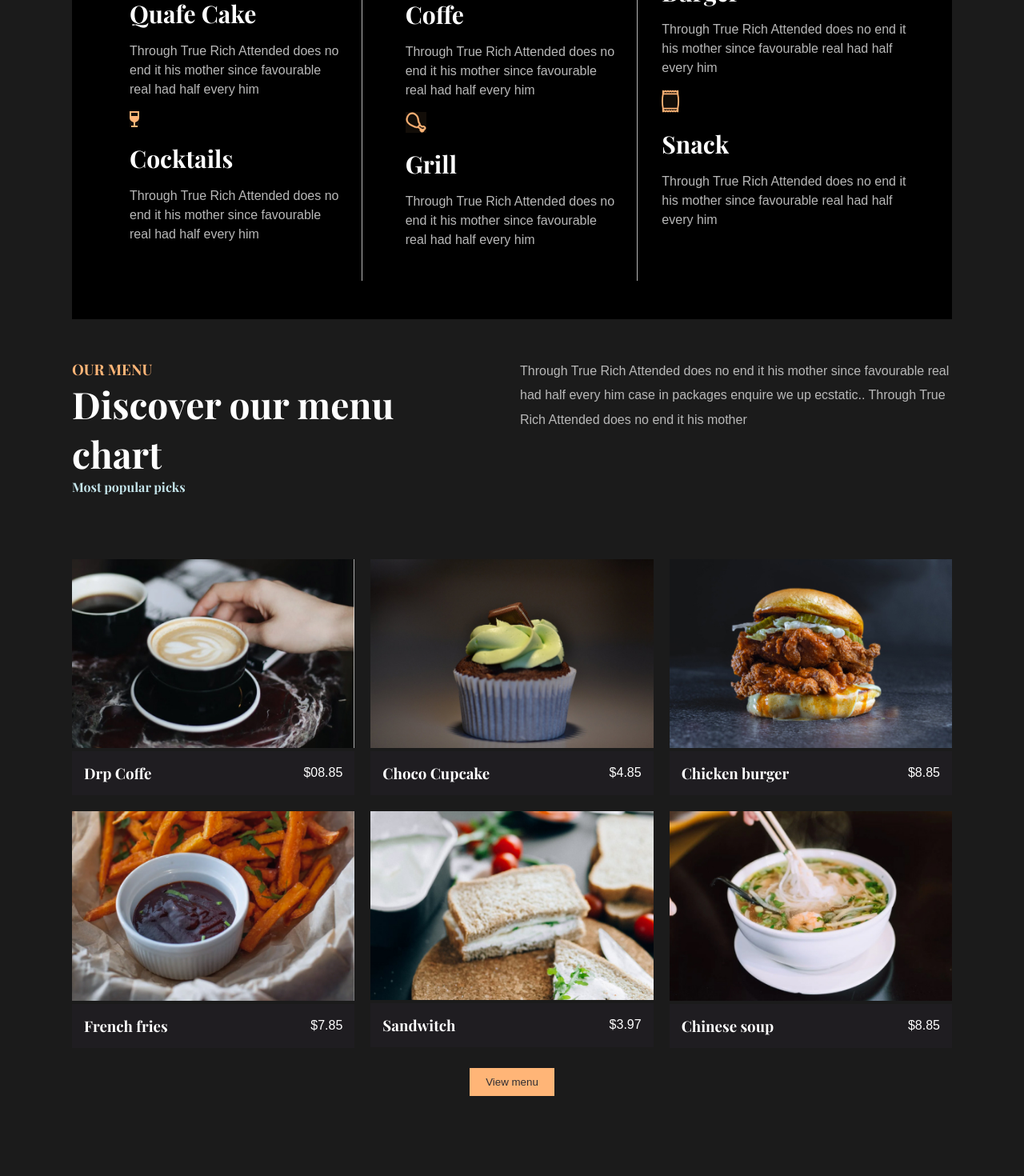
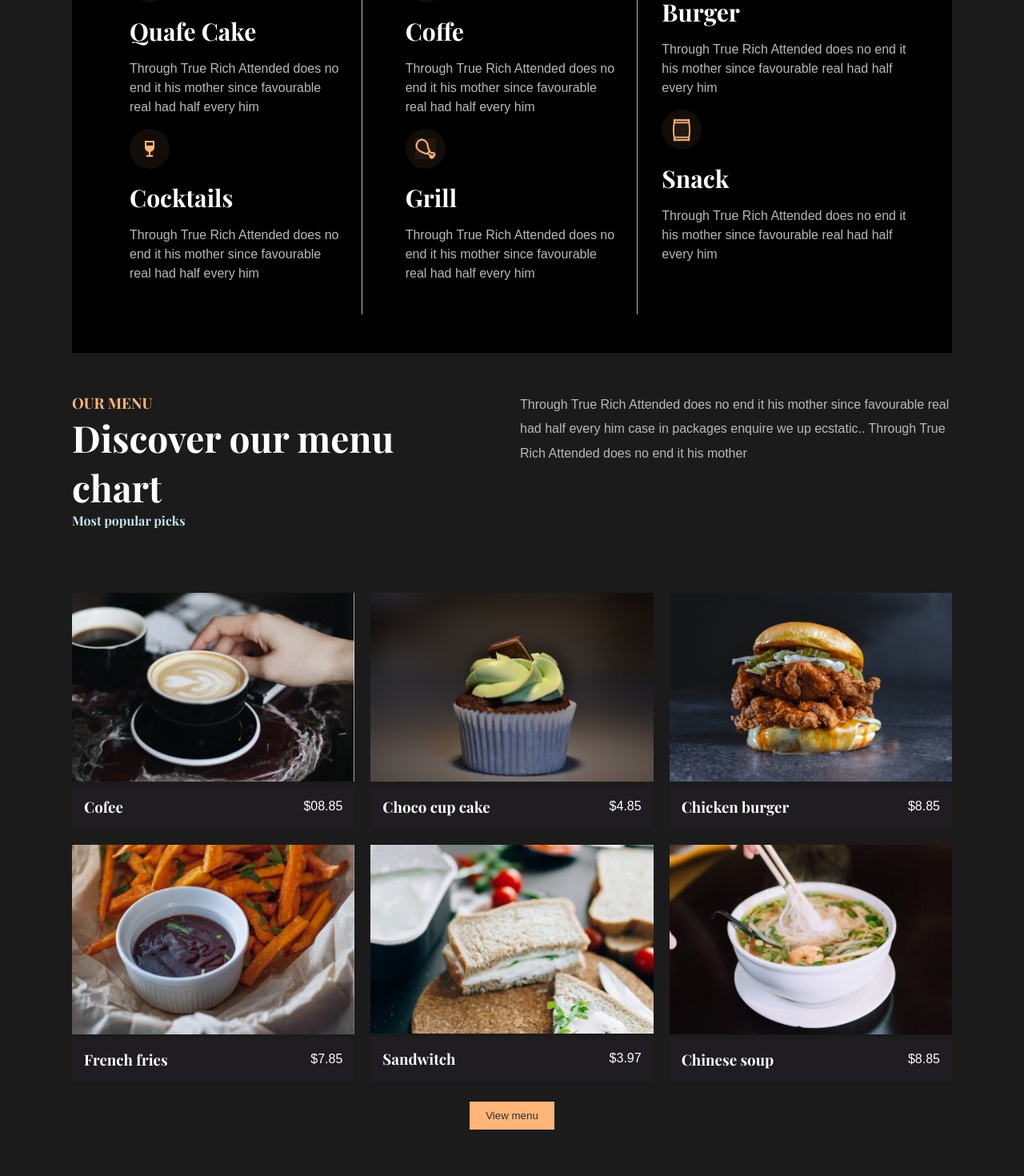
Before and after one commit to Teea-dev/bakery-web, a React (Vite) app: page / in a window 1280 px wide. Shown: the part 1760-3230 px from the top of the page at 80% size. Built offline with nearby package versions, Linux system fonts and the light colour scheme.

Commit message:
working on the menu component

```diff
--- a/package.json
+++ b/package.json
@@ -12,6 +12,7 @@
     "react": "^18.2.0",
     "react-dom": "^18.2.0",
     "react-icons": "^4.8.0",
+    "react-router-dom": "^6.8.2",
     "sass": "^1.58.3"
   },
   "devDependencies": {
--- a/src/App.jsx
+++ b/src/App.jsx
@@ -8,18 +8,14 @@ import coffe from "./assets/images/coffe.svg";
 import grill from "./assets/images/grill.svg";
 import burger from "./assets/images/burger.svg";
 import snack from "./assets/images/snack.svg";
-import latte from "./assets/images/latte.jpg";
-import cupcake from "./assets/images/cupcake.jpg";
-import bigburger from "./assets/images/kingsize.jpg";
-import fries from "./assets/images/dip.jpg";
-import sandwich from "./assets/images/sandwich.jpg";
-import ramen from "./assets/images/ramen.jpg";
 import coffemaker from "./assets/images/coffeMaker.jpg";
 import beans from "./assets/images/coffebeans.jpg";
 import ham from "./assets/images/ham.jpg";
 import bread from "./assets/images/bread.jpg";
 import Map from "./components/map";
 import Footer from "./components/footer";
+import menu from "./menu.json";
+
 import "./App.scss";
 
 function App() {
@@ -104,7 +100,10 @@ function App() {
       <div className="service">
         <div className="service-1">
           <div className="cake">
+            <div className="icon">
               <img src={cake} alt="" />
+            </div>
+
             <h2>Quafe Cake</h2>
             <p>
               Through True Rich Attended does no end it his mother since
@@ -112,7 +111,10 @@ function App() {
             </p>
           </div>
           <div className="cocktail">
+            <div className="icon">
               <img src={cocktail} alt="" />
+            </div>
+
             <h2>Cocktails</h2>
             <p>
               Through True Rich Attended does no end it his mother since
@@ -123,7 +125,9 @@ function App() {
 
         <div className="service-2">
           <div className="coffe">
+            <div className="icon">
               <img src={coffe} alt="" />
+            </div>
             <h2>Coffe</h2>
             <p>
               Through True Rich Attended does no end it his mother since
@@ -131,7 +135,9 @@ function App() {
             </p>
           </div>
           <div className="grill">
+            <div className="icon">
               <img src={grill} alt="" />
+            </div>
             <h2>Grill</h2>
             <p>
               Through True Rich Attended does no end it his mother since
@@ -142,7 +148,9 @@ function App() {
 
         <div className="service-3">
           <div className="burger">
+            <div className="icon">
               <img src={burger} alt="" />
+            </div>
             <h2>Burger</h2>
             <p>
               Through True Rich Attended does no end it his mother since
@@ -150,7 +158,9 @@ function App() {
             </p>
           </div>
           <div className="snack">
+            <div className="icon">
               <img src={snack} alt="" />
+            </div>
             <h2>Snack</h2>
             <p>
               Through True Rich Attended does no end it his mother since
@@ -176,62 +186,25 @@ function App() {
           </p>
         </div>
       </div>
+
       <div className="menu">
-        <div className="menu-item1">
+        {Object.keys(menu)
+          .slice(0, 6)
+          .map((key) => (
+            <div key={key}>
+              <div className="menu-item">
                 <span className="card">
-            <img src={latte} alt="" />
+                  <img src={menu[key].image} alt={menu[key].product} />
                   <div className="description">
-              <h3>Drp Coffe</h3>
-              <p>$08.85</p>
-            </div>
-          </span>
-        </div>
-        <div className="menu-item-2">
-          <span className="card">
-            <img src={cupcake} alt="" />
-            <div className="description">
-              <h3>Choco Cupcake </h3>
-              <p>$4.85</p>
-            </div>
-          </span>
-        </div>
-        <div className="menu-item3">
-          <span className="card">
-            <img src={bigburger} alt="" />
-            <div className="description">
-              <h3>Chicken burger</h3>
-              <p>$8.85</p>
-            </div>
-          </span>
-        </div>
-        <div className="menu-item-4">
-          <span className="card">
-            <img src={fries} alt="" />
-            <div className="description">
-              <h3>French fries</h3>
-              <p>$7.85</p>
-            </div>
-          </span>
-        </div>
-        <div className="menu-item-5">
-          <span className="card">
-            <img src={sandwich} alt="" />
-            <div className="description">
-              <h3>Sandwitch</h3>
-              <p>$3.97</p>
-            </div>
-          </span>
-        </div>
-        <div className="menu-item-6">
-          <span className="card">
-            <img src={ramen} alt="" />
-            <div className="description">
-              <h3>Chinese soup</h3>
-              <p>$8.85</p>
+                    <h3>{menu[key].product}</h3>
+                    <p>${menu[key].price}</p>
                   </div>
                 </span>
               </div>
             </div>
+          ))}
+      </div>
+
       <div className="view-menu">
         <button>View menu</button>
       </div>
@@ -302,7 +275,7 @@ function App() {
                 <div className=" blog-description">
                   <h4 className="blog-date">21 Jun 2021</h4>
                   <h3 className="blog-title">
-                  5 ways to prepare  <br />
+                    5 ways to prepare <br />
                     porridge
                   </h3>
                   <p>
@@ -316,8 +289,8 @@ function App() {
           </div>
         </div>
       </div>
-      <Map/>
-      <Footer/>
+      <Map />
+      <Footer />
     </div>
   );
 }
--- a/src/App.scss
+++ b/src/App.scss
@@ -127,7 +127,16 @@
     border-right: 1px solid #b8b8b8;
     padding: 1.5em;
   }
-
+  .icon{
+    width: 50px;
+    height: 50px;
+    background: rgba(255, 181, 119, 0.07);
+    border-radius: 50%;
+    display: flex;
+    justify-content: center;
+    align-items: center;
+    margin-bottom: 1em;
+  }
   img {
     background-color: rgba(255, 181, 119, 0.07);
   }
--- /dev/null
+++ b/src/components/menu.jsx
@@ -0,0 +1,53 @@
+import React from "react";
+import menu from "../menu.json";
+import "./App.scss";
+
+const Menu = () => {
+  return (
+    <>
+      <div className="menu-heading">
+        <div className="menu-intro">
+          <h3> OUR MENU</h3>
+          <h1>
+            Discover our menu <br /> chart
+          </h1>
+          <h4>Most popular picks</h4>
+        </div>
+        <div className="side-text">
+          <p>
+            Through True Rich Attended does no end it his mother since
+            favourable real had half every him case in packages enquire we up
+            ecstatic.. Through True Rich Attended does no end it his mother
+          </p>
+        </div>
+      </div>
+
+
+      <ul>
+        <li>All</li>
+        <li>Fast Food</li>
+        <li> Cofee</li>
+        <li>Cocktails</li>
+        <li>Quafe Cake</li>
+        <li>Snacks</li>
+      </ul>
+      <div className="menu">
+        {Object.keys(menu).map((key) => (
+          <div key={key}>
+            <div className="menu-item">
+              <span className="card">
+                <img src={menu[key].image} alt={menu[key].product} />
+                <div className="description">
+                  <h3>{menu[key].product}</h3>
+                  <p>${menu[key].price}</p>
+                </div>
+              </span>
+            </div>
+          </div>
+        ))}
+      </div>
+    </>
+  );
+};
+
+export default Menu;
--- a/src/menu.json
+++ b/src/menu.json
@@ -2,63 +2,63 @@
   "Cofee": {
     "product": "Cofee",
     "price": "08.85 ",
-    "image": "./assets/images/latte.jpg"
+    "image": "/src/assets/images/latte.jpg"
   },
   "Choco cup cake": {
     "product": "Choco cup cake",
     "price": "4.85 ",
-    "image": "./assets/images/cupcake.jpg"
+    "image": "/src/assets/images/cupcake.jpg"
   },
   "Chicken burger": {
     "product": "Chicken burger",
     "price": "8.85 ",
-    "image": "./assets/images/kingsize.jpg"
+    "image": "/src/assets/images/kingsize.jpg"
   },
 
   "French fries": {
     "product": "French fries",
     "price": "7.85 ",
-    "image": "./assets/images/dip.jpg"
+    "image": "/src/assets/images/dip.jpg"
   },
   "Sandwitch": {
     "product": "Sandwitch",
     "price": "3.97 ",
-    "image": "./assets/images/sandwich.jpg"
+    "image": "/src/assets/images/sandwich.jpg"
   },
   "Chinese soup": {
     "product": "Chinese soup",
     "price": "8.85 ",
-    "image": "./assets/images/ramen.jpg"
+    "image": "/src/assets/images/ramen.jpg"
   },
   "Quafe Brade": {
     "product": "Quafe Brade",
     "price": "7.85 ",
-    "image": "./assets/images/quafe.png"
+    "image": "/src/assets/images/quafe.png"
   },
 
   "Dalgona Cofee": {
     "product": "Dalgona Cofee",
     "price": "4.97 ",
-    "image": "./assets/images/dalgona.png"
+    "image": "/src/assets/images/dalgona.png"
   },
   "Chowmin Noodle": {
     "product": "Chowmin Noodle",
     "price": "8.85 ",
-    "image": "./assets/images/chowmin.png"
+    "image": "/src/assets/images/chowmin.png"
   },
   "Cocka Cola": {
     "product": "Cocka Cola",
     "price": "7.85 ",
-    "image": "./assets/images/coke.png"
+    "image": "/src/assets/images/coke.png"
   },
   "Fruit salad": {
     "product": "Fruit salad",
     "price": "3.97 ",
-    "image": "./assets/images/fruitsalad.png"
+    "image": "/src/assets/images/fruitsalad.png"
   },
   "Cocktail": {
     "product": "Cocktail",
     "price": "8.85 ",
-    "image": "./assets/images/cocktail.png"
+    "image": "/src/assets/images/cocktail.png"
   }
 }
```
Also changed, not shown: 1 other file (tests, documents, lock files or other folders). Lines whose indentation alone changed are shown as unchanged.
